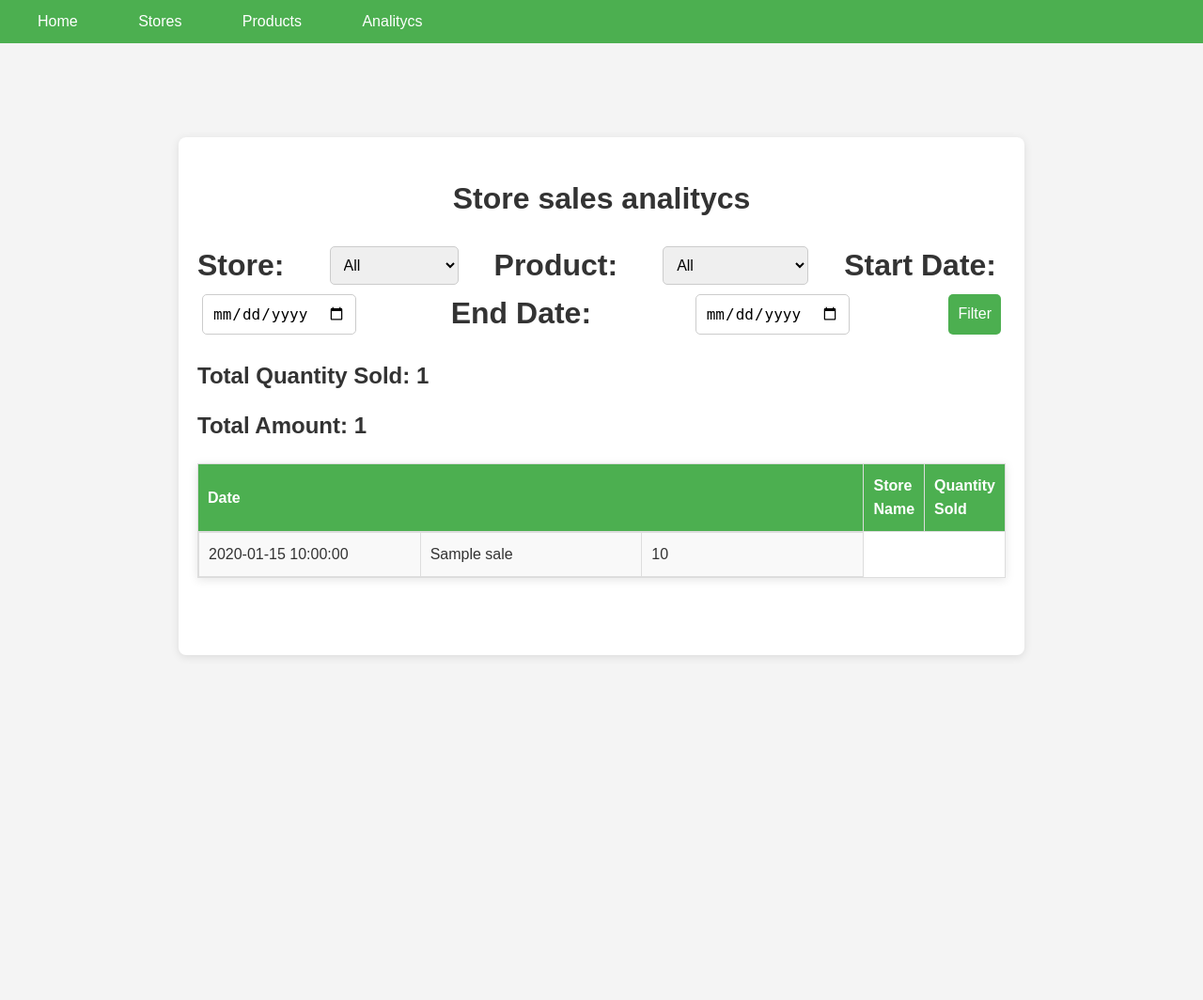
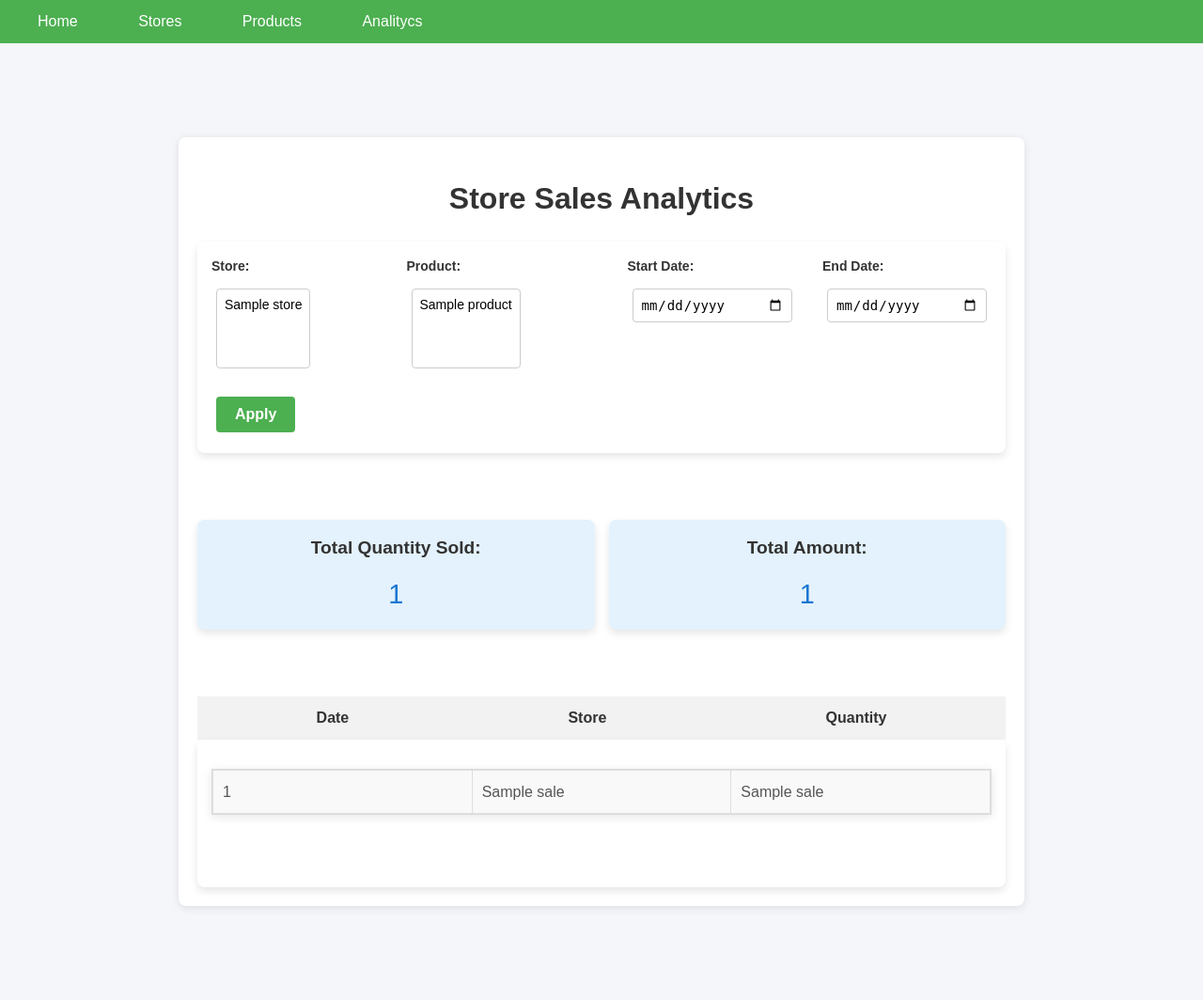
Before and after one commit to 1ASPER/StoreApp, a Flask app: template app/templates/analytics.html in a window 1280 px wide. Shown: the whole page at 94% size. Before the commit the page ends 699 px from the top, so only its background shows below. Run offline with Flask 3, Linux system fonts and the light colour scheme; the template is opened without the code that fills it: most values are stand-ins (such as "Sample title", 1, 10 or a date in 2020).

Commit message:
optimized analytics

```diff
--- a/app/static/style.css
+++ b/app/static/style.css
@@ -147,3 +147,218 @@ tfoot {
     background-color: #f9f9f9;
     font-weight: bold;
 }
+
+.filter-form {
+    display: flex;
+    gap: 1rem;
+    margin-bottom: 1.5rem;
+}
+
+.filter-group {
+    display: flex;
+    flex-direction: column;
+    font-family: Arial, sans-serif;
+    font-size: 14px;
+}
+
+.filter-group label {
+    margin-bottom: 0.5rem;
+    color: #333;
+}
+
+.filter-group select,
+.filter-group input[type="date"] {
+    padding: 0.5rem;
+    border: 1px solid #ccc;
+    border-radius: 4px;
+    font-size: 14px;
+}
+
+.filter-button {
+    padding: 0.7rem 1.5rem;
+    background-color: #4CAF50;
+    color: #fff;
+    border: none;
+    border-radius: 4px;
+    cursor: pointer;
+    font-size: 14px;
+    align-self: end;
+}
+
+.filter-button:hover {
+    background-color: #45a049;
+}
+
+.sales-table {
+    width: 100%;
+    border-collapse: collapse;
+    font-family: Arial, sans-serif;
+    margin-top: 1rem;
+}
+
+.sales-table th,
+.sales-table td {
+    padding: 0.8rem;
+    text-align: left;
+    border: 1px solid #ddd;
+}
+
+.sales-table th {
+    background-color: #4CAF50;
+    color: white;
+}
+
+.sales-table tr:nth-child(even) {
+    background-color: #f2f2f2;
+}
+
+.sales-table tr:hover {
+    background-color: #ddd;
+}
+
+body {
+    font-family: Arial, sans-serif;
+    background-color: #f4f6f9;
+    color: #333;
+    margin: 0;
+    padding: 0px;
+}
+
+h1 {
+    font-size: 2em;
+    margin-bottom: 20px;
+    color: #333;
+}
+
+.filter-form {
+    display: flex;
+    flex-wrap: wrap;
+    gap: 15px;
+    margin-bottom: 20px;
+    background-color: #fff;
+    padding: 15px;
+    border-radius: 8px;
+    box-shadow: 0 4px 8px rgba(0, 0, 0, 0.1);
+}
+
+.filter-group {
+    display: flex;
+    flex-direction: column;
+    min-width: 180px;
+}
+
+label {
+    font-weight: bold;
+    margin-bottom: 5px;
+    color: #555;
+}
+
+.multiselect {
+    padding: 8px;
+    border-radius: 4px;
+    border: 1px solid #ddd;
+    font-size: 1em;
+}
+
+.filter-btn {
+    padding: 10px 20px;
+    background-color: #4CAF50;
+    color: white;
+    border: none;
+    border-radius: 4px;
+    cursor: pointer;
+    font-weight: bold;
+    font-size: 1em;
+    align-self: center;
+}
+
+.filter-btn:hover {
+    background-color: #45a049;
+}
+
+.totals {
+    display: flex;
+    gap: 15px;
+    margin-bottom: 20px;
+}
+
+.total {
+    flex: 1;
+    background-color: #e3f2fd;
+    padding: 15px;
+    border-radius: 8px;
+    text-align: center;
+    box-shadow: 0 4px 8px rgba(0, 0, 0, 0.1);
+}
+
+.total h2 {
+    margin: 0;
+    font-size: 1.2em;
+    color: #333;
+}
+
+.total p {
+    font-size: 1.8em;
+    margin: 10px 0 0;
+    color: #1976D2;
+}
+
+.table-header {
+    display: flex;
+    justify-content:space-around;
+    background-color: #f2f2f2;
+    padding: 10px;
+}
+
+.column-header {
+    text-align: center;
+    font-weight: bold;
+}
+.table-container {
+    overflow-x: auto;
+    background-color: #fff;
+    padding: 15px;
+    border-radius: 8px;
+    box-shadow: 0 4px 8px rgba(0, 0, 0, 0.1);
+}
+
+.sales-table {
+    width: 100%;
+    border-collapse: collapse;
+}
+
+.sales-table th, .sales-table td {
+    padding: 10px;
+    border-bottom: 1px solid #ddd;
+    text-align: left;
+}
+
+.sales-table th {
+    background-color: #4CAF50;
+    color: white;
+    font-weight: bold;
+}
+
+.sales-table tr:hover {
+    background-color: #f1f1f1;
+}
+
+.sales-table td {
+    color: #555;
+}
+
+body {
+    margin: 0px;
+    padding: 0px;
+}
+
+
+@media (max-width: 768px) {
+    .filter-form {
+        flex-direction: column;
+    }
+
+    .totals {
+        flex-direction: column;
+    }
+}
--- a/app/templates/analytics.html
+++ b/app/templates/analytics.html
@@ -3,54 +3,90 @@
 {% block title %}Analytics{% endblock %}
 
 {% block content %}
-<h1>Store sales analitycs<h1>
 
-<form method="POST">
+<h1>Store Sales Analytics</h1>
+
+<!-- Форма фильтров -->
+<form method="POST" class="filter-form">
+    <div class="filter-group">
         <label for="store_filter">Store:</label>
-    <select name="store_filter" id="store_filter">
-        <option value="">All</option>
+        <div class="dropdown">
+            <select name="store_filter" id="store_filter" multiple class="multiselect">
                 {% for store in stores %}
-            <option value="{{ store['name'] }}">{{ store['name'] }}</option>
+                    <option value="{{ store[1] }}" {% if store[1] in store_filter %}selected{% endif %}>{{ store[1] }}</option>
                 {% endfor %}
             </select>
+        </div>
+    </div>
 
+    <div class="filter-group">
         <label for="product_filter">Product:</label>
-    <select name="product_filter" id="product_filter">
-        <option value="">All</option>
+        <div class="dropdown">
+            <select name="product_filter" id="product_filter" multiple class="multiselect">
                 {% for product in products %}
-            <option value="{{ product['name'] }}">{{ product['name'] }}</option>
+                    <option value="{{ product[1] }}" {% if product[1] in product_filter %}selected{% endif %}>{{ product[1] }}</option>
                 {% endfor %}
             </select>
+        </div>
+    </div>
 
+    <br></br>
+
+    <div class="filter-group">
         <label for="start_date">Start Date:</label>
-    <input type="date" name="start_date" id="start_date">
+        <input type="date" name="start_date" id="start_date" value="{{ start_date }}">
+    </div>
 
+    <div class="filter-group">
         <label for="end_date">End Date:</label>
-    <input type="date" name="end_date" id="end_date">
+        <input type="date" name="end_date" id="end_date" value="{{ end_date }}">
+    </div>
 
-    <button type="submit">Filter</button>
+    <button type="submit" class="filter-btn">Apply</button>
+
+
+
+    <br></br>
+
 </form>
 
-<h2>Total Quantity Sold: {{ total_quantity }}</h2>
-<h2>Total Amount: {{ total_amount }}</h2>
 
-<table>
-    <thead>
-        <tr>
-            <th>Date</th>
-            <th>Store Name</th>
-            <th>Quantity Sold</th>
-        </tr>
-    </thead>
+
+
+<br></br>
+<div class="totals">
+    <div class="total">
+        <h2>Total Quantity Sold:</h2>
+        <p>{{ total_quantity }}</p>
+    </div>
+    <div class="total">
+        <h2>Total Amount:</h2>
+        <p>{{ total_amount }}</p>
+    </div>
+</div>
+
+
+<br></br>
+
+<div class="table-header">
+    <div class="column-header">Date</div>
+    <div class="column-header">Store</div>
+    <div class="column-header">Quantity</div>
+</div>
+
+<!-- Таблица данных -->
+<div class="table-container">
+    <table class="sales-table">
         <tbody>
             {% for sale in sales_data %}
                 <tr>
-                <td>{{ sale['date'] }}</td>
-                <td>{{ sale['store_name'] }}</td>
-                <td>{{ sale['quantity'] }}</td>
+                    <td>{{ sale[0] }}</td>
+                    <td>{{ sale[1] }}</td>
+                    <td>{{ sale[2] }}</td>
                 </tr>
             {% endfor %}
         </tbody>
     </table>
+</div>
 
 {% endblock %}
```
Also changed, not shown: app/main.py (+21 -24 lines), app/sql_queries.py (+8 -0 lines). Lines whose indentation alone changed are shown as unchanged.
